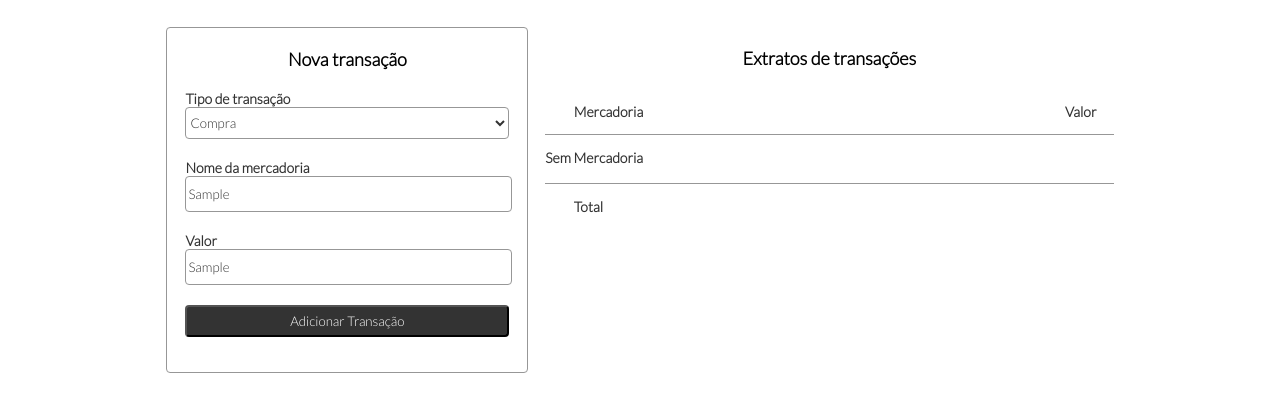
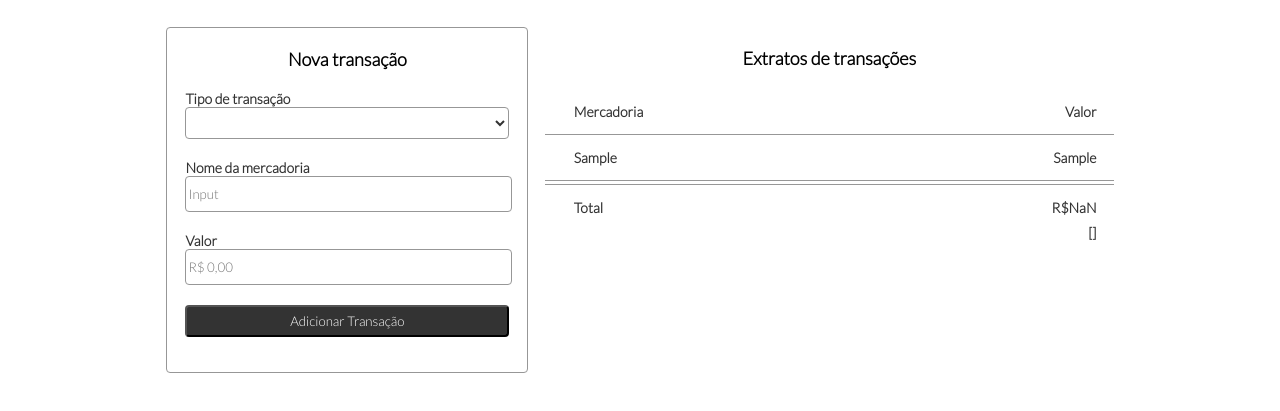
Before and after one commit to marciadeoliveira/controle_financeiro_newtab, a plain HTML site: page index.html in a window 1280 px wide. Both pictures are taken after typing "Sample", "Sample" into the empty fields and a click on the button "Adicionar Transação". Shown: the part 83-494 px from the top of the page. Drawn offline with Linux system fonts and the light colour scheme.

Commit message:
function clear fields after add items in extract

```diff
--- a/index.html
+++ b/index.html
@@ -74,8 +74,7 @@
             <div>Mercadoria</div>
             <div class="header__value">Valor</div>
           </div>
-          <div id="empty">
-            Sem Mercadoria
+          <div id="table__section">
           </div>
           <div class="table__footer">
             <div></div>
--- a/src/index.js
+++ b/src/index.js
@@ -16,7 +16,7 @@ const createExtract =(transaction_type, merchandise__type, merchandise__value) =
     <div>${merchandise__type}</div>
     <div class="header__value">${merchandise__value}</div>
    `
-   document.querySelector('#nada').appendChild(item)
+   document.querySelector('#table__section').appendChild(item)
 }
 
 // Mascara para validar o input de valor, restringindo o uso de letras e adicionando casas decimais
@@ -34,7 +34,7 @@ document.querySelector('#merchandise__value').addEventListener('keyup', validNam
 
 // para não repetir os mesmos valores quando atualizar a página
 const clearExtract = () => {
-  const clear = document.querySelector('#nada')
+  const clear = document.querySelector('#table__section')
   while(clear.firstChild) {
     clear.removeChild(clear.lastChild)
   }
@@ -51,7 +51,15 @@ const renderBalance = (result) => {
     balance = 'Prejuízo'
   }
   document.querySelector('#table__result').innerHTML = '['+ balance +']'
+
 }
+// limpar os campos dos inputs após clicar no botão adicionar Transação
+const clearFields = () => {
+  document.querySelector('#transaction_type').value = ''
+  document.querySelector('#merchandise__value').value = ''
+  document.querySelector('#merchandise__type').value= ''
+}
+
 // Renderizar os reslutados de soma e subtração, chegando ao valor total do extrato
 const renderResult = () => {
   const sum = sale.reduce((previousValue, currentValue) => previousValue + currentValue,0)
@@ -59,6 +67,7 @@ const renderResult = () => {
   result = sum - sub
   document.querySelector('#header__value').innerHTML = 'R$'+ result
   renderBalance(result)
+  clearFields()
 }
 
 // Renderizar o extrato, gerando tantos quantos elementos(div), estiverem dentro da const Extratotiverem
@@ -71,6 +80,9 @@ const renderExtract = () => {
 // Cadastrar os dados colhidos nos inputs
 const addTransaction = ( e ) => {
   e.preventDefault()
+  if(!merchandise__type.value || !merchandise__value.value || !transaction_type ){
+    alert('Preencha os campos corretamente')
+  }
   if(transaction_type.value === "+") {
     sale.push((+merchandise__value.value))
   } else{
```
Also changed, not shown: src/dist/index.dev.js (+14 -2 lines).
